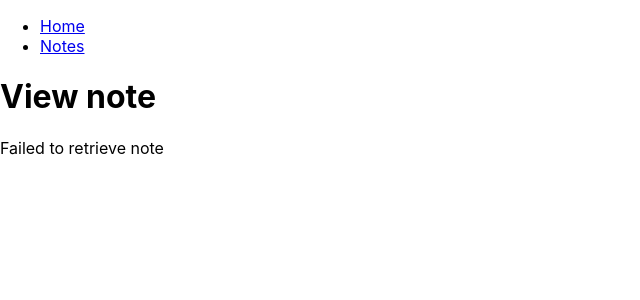
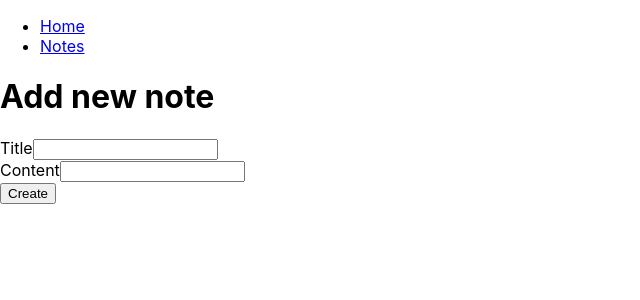
Before and after one commit to rpg0001/starter-project, a React (Create React App) app in the folder ui/: page /notes/create in a window 1280 px wide. Shown: the top 300 px of the page, without its empty margins (0-640 px from the left). Built offline with nearby package versions, Linux system fonts and the light colour scheme; no server answers; the HTML template or start-up script is replaced by a standard one.

Commit message:
create note form

```diff
--- a/ui/src/App.tsx
+++ b/ui/src/App.tsx
@@ -4,6 +4,7 @@ import NotFound from "./general/NotFound";
 import Home from "./home/Home";
 import Layout from "./shared/Layout";
 import NoteDetails from "./notes/NoteDetails";
+import { CreateNote } from "./notes/CreateNote";
 
 export default function App() {
   return (
@@ -13,6 +14,7 @@ export default function App() {
             <Route index element={<Home />} />
             <Route path="notes" element={<NoteList />} />
             <Route path="notes/:id" element={<NoteDetails />} />
+            <Route path="notes/create" element={<CreateNote />} />
             <Route path="*" element={<NotFound />} />
           </Route>
         </Routes>
--- /dev/null
+++ b/ui/src/notes/CreateNote.tsx
@@ -0,0 +1,50 @@
+import { useState } from "react";
+import { useNavigate } from "react-router-dom";
+import { createNote } from "./noteService";
+
+export function CreateNote() {
+    const [title, setTitle] = useState<string>();
+    const [content, setContent] = useState<string>();
+    const navigate = useNavigate();
+
+    async function doCreateNote() {
+        if (title && content) {
+            const note = await createNote(title, content)
+            if (note) {
+                navigate(`/notes/${note.id}`);
+            }
+        }
+    }
+
+    function handleSubmit(event: any) {
+        event.preventDefault();
+        doCreateNote();
+    }
+
+    return (
+        <div>
+            <h1>Add new note</h1>
+            <form onSubmit={handleSubmit}>
+                <div>
+                    <label htmlFor='title'>Title</label>
+                    <input
+                        type='text'
+                        id='title'
+                        value={title}
+                        onChange={(e) => setTitle(e.target.value)}
+                    />
+                </div>
+                <div>
+                    <label htmlFor='content'>Content</label>
+                    <input
+                        type='text'
+                        id='content'
+                        value={content}
+                        onChange={(e) => setContent(e.target.value)}
+                    />
+                </div>
+                <button type='submit'>Create</button>
+            </form>
+        </div>
+    )
+}
--- a/ui/src/notes/NoteList.tsx
+++ b/ui/src/notes/NoteList.tsx
@@ -14,6 +14,7 @@ export default function NoteList() {
     return (
         <div>
             <h1>All notes</h1>
+            <Link to='create'>Add new note</Link>
             {notes.map(note =>
                 <>
                     <div>
```
